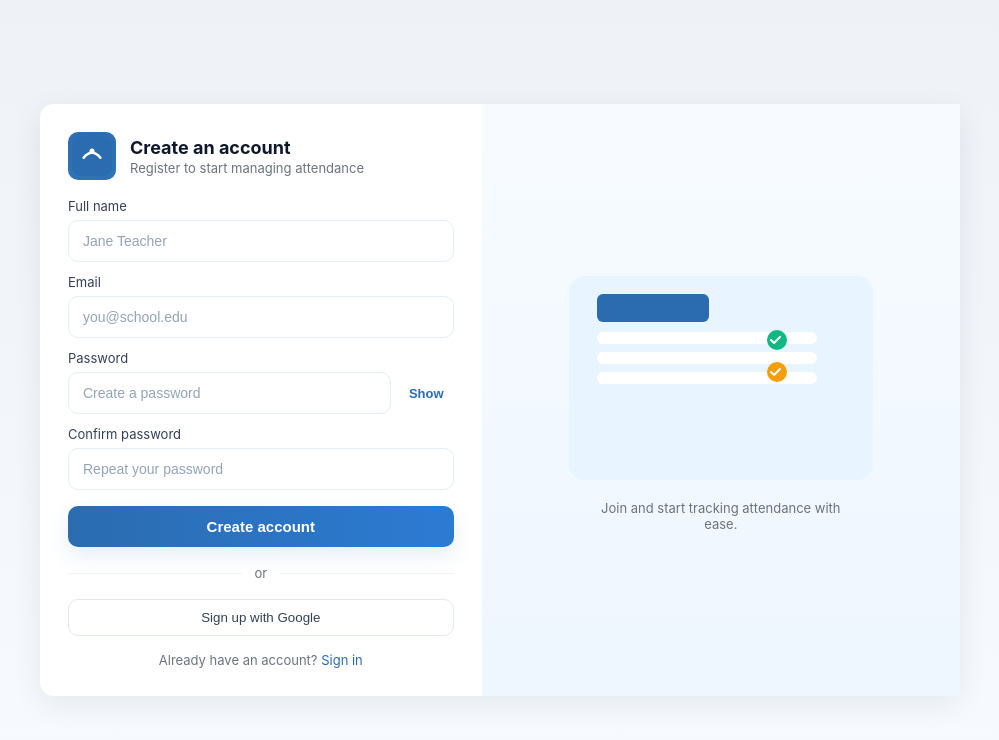
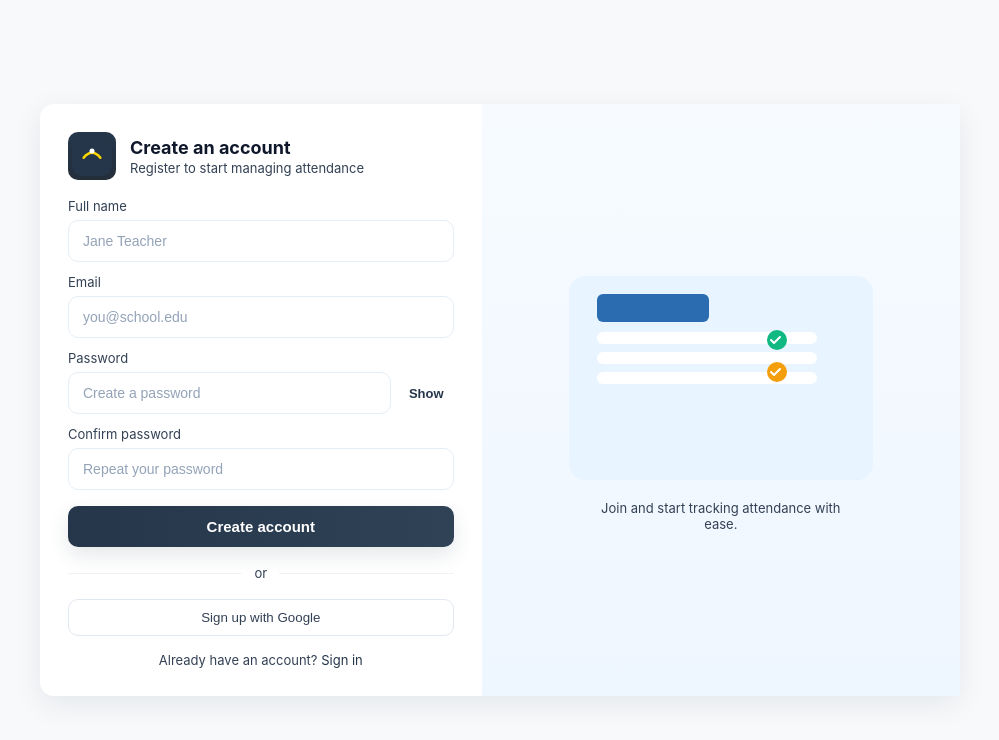
Before and after one commit to tetWantsToCode/TeacherAttendanceCheckerSystem-IT342-G01-Group7, a React (Vite) app in the folder web/tacs-app/: page / in a window 1280 px wide. Shown: the top 740 px of the page, without its empty margins (140-1139 px from the left). Built offline with nearby package versions, Linux system fonts and the light colour scheme.

Commit message:
updated UI in Login/Register to match Oswa color scheme

```diff
--- a/web/tacs-app/src/css/Login.css
+++ b/web/tacs-app/src/css/Login.css
@@ -1,13 +1,13 @@
 .login-page{
-	--bg-1: #f5f7fb;
-	--accent: #2b6cb0;
-	--accent-2: #2c7a7b;
-	--card: #ffffff;
-	--muted: #6b7280;
-	--success: #10b981;
-	font-family: Inter, system-ui, -apple-system, "Segoe UI", Roboto, "Helvetica Neue", Arial;
-	color: #0f172a;
-	background: linear-gradient(180deg, #eef2f7 0%, #f7fbff 100%);
+    --bg-1: #f7f9fb;
+    --accent: #25364a;
+    --accent-2: #ffd700;
+    --card: #ffffff;
+    --muted: #334155;
+    --success: #10b981;
+    font-family: Inter, system-ui, -apple-system, "Segoe UI", Roboto, "Helvetica Neue", Arial;
+    color: #0f172a;
+    background: var(--bg-1);
 }
 
 .login-page *{box-sizing: border-box}
@@ -46,7 +46,7 @@
 .login-card .image-caption{max-width:240px;text-align:center;color:var(--muted);font-size:13px;margin:0}
 
 .brand{display:flex;align-items:center;gap:14px;margin-bottom:18px}
-.logo{width:48px;height:48px;display:flex;align-items:center;justify-content:center;border-radius:10px;background:linear-gradient(180deg,var(--accent),#276fb3);box-shadow:inset 0 -6px 18px rgba(255,255,255,0.05)}
+.logo{width:48px;height:48px;display:flex;align-items:center;justify-content:center;border-radius:10px;background:linear-gradient(180deg,var(--accent),#1f2a36);box-shadow:inset 0 -6px 18px rgba(255,255,255,0.03)}
 .brand-text h1{font-size:18px;margin:0 0 2px 0}
 .muted{color:var(--muted);font-size:13px;margin:0}
 
@@ -55,7 +55,7 @@
 .form-group{position:relative}
 .input{width:100%;padding:12px 14px;border-radius:10px;border:1px solid #e6eef6;background:#fff;font-size:14px;color:#0f172a;outline:none;transition:box-shadow .14s ease,border-color .14s ease}
 .input::placeholder{color:#94a3b8}
-.login-page .input:focus{box-shadow:0 6px 18px rgba(43,108,176,0.12);border-color:var(--accent)}
+.login-page .input:focus{box-shadow:0 6px 18px rgba(37,54,74,0.12);border-color:var(--accent)}
 
 .password-group{display:flex;align-items:center;gap:8px}
 .password-toggle{background:transparent;border:none;color:var(--accent);font-weight:600;cursor:pointer;padding:8px 10px;border-radius:8px;font-size:13px}
@@ -67,7 +67,7 @@
 .forgot{font-size:13px;color:var(--accent);text-decoration:none}
 .forgot:hover{text-decoration:underline}
 
-.btn-primary{margin-top:16px;width:100%;padding:12px 14px;border-radius:10px;border:none;background:linear-gradient(90deg,var(--accent),#2c7bd3);color:white;font-weight:700;cursor:pointer;font-size:15px;box-shadow:0 8px 20px rgba(43,108,176,0.12)}
+.btn-primary{margin-top:16px;width:100%;padding:12px 14px;border-radius:10px;border:none;background:linear-gradient(90deg,var(--accent),#2f4256);color:white;font-weight:700;cursor:pointer;font-size:15px;box-shadow:0 8px 20px rgba(37,54,74,0.12)}
 .btn-primary:active{opacity:0.98}
 .login-page .btn-primary:focus{outline:3px solid rgba(43,108,176,0.12)}
 
--- a/web/tacs-app/src/css/Register.css
+++ b/web/tacs-app/src/css/Register.css
@@ -1,13 +1,13 @@
 .register-page{
-	--bg-1: #f5f7fb;
-	--accent: #2b6cb0;
-	--accent-2: #2c7a7b;
-	--card: #ffffff;
-	--muted: #6b7280;
-	--success: #10b981;
-	font-family: Inter, system-ui, -apple-system, "Segoe UI", Roboto, "Helvetica Neue", Arial;
-	color: #0f172a;
-	background: linear-gradient(180deg, #eef2f7 0%, #f7fbff 100%);
+    --bg-1: #f7f9fb;
+    --accent: #25364a;
+    --accent-2: #ffd700;
+    --card: #ffffff;
+    --muted: #334155;
+    --success: #10b981;
+    font-family: Inter, system-ui, -apple-system, "Segoe UI", Roboto, "Helvetica Neue", Arial;
+    color: #0f172a;
+    background: var(--bg-1);
 }
 
 .register-page *{box-sizing: border-box}
@@ -44,7 +44,7 @@
 .register-card .image-caption{max-width:240px;text-align:center;color:var(--muted);font-size:13px;margin:0}
 
 .brand{display:flex;align-items:center;gap:14px;margin-bottom:18px}
-.logo{width:48px;height:48px;display:flex;align-items:center;justify-content:center;border-radius:10px;background:linear-gradient(180deg,var(--accent),#276fb3);box-shadow:inset 0 -6px 18px rgba(255,255,255,0.05)}
+.logo{width:48px;height:48px;display:flex;align-items:center;justify-content:center;border-radius:10px;background:linear-gradient(180deg,var(--accent),#1f2a36);box-shadow:inset 0 -6px 18px rgba(255,255,255,0.03)}
 .brand-text h1{font-size:18px;margin:0 0 2px 0}
 .muted{color:var(--muted);font-size:13px;margin:0}
 
@@ -53,7 +53,7 @@
 .form-group{position:relative}
 .input{width:100%;padding:12px 14px;border-radius:10px;border:1px solid #e6eef6;background:#fff;font-size:14px;color:#0f172a;outline:none;transition:box-shadow .14s ease,border-color .14s ease}
 .input::placeholder{color:#94a3b8}
-.register-page .input:focus{box-shadow:0 6px 18px rgba(43,108,176,0.12);border-color:var(--accent)}
+.register-page .input:focus{box-shadow:0 6px 18px rgba(37,54,74,0.12);border-color:var(--accent)}
 
 .password-group{display:flex;align-items:center;gap:8px}
 .password-toggle{background:transparent;border:none;color:var(--accent);font-weight:600;cursor:pointer;padding:8px 10px;border-radius:8px;font-size:13px}
@@ -65,7 +65,7 @@
 .forgot{font-size:13px;color:var(--accent);text-decoration:none}
 .forgot:hover{text-decoration:underline}
 
-.btn-primary{margin-top:16px;width:100%;padding:12px 14px;border-radius:10px;border:none;background:linear-gradient(90deg,var(--accent),#2c7bd3);color:white;font-weight:700;cursor:pointer;font-size:15px;box-shadow:0 8px 20px rgba(43,108,176,0.12)}
+.btn-primary{margin-top:16px;width:100%;padding:12px 14px;border-radius:10px;border:none;background:linear-gradient(90deg,var(--accent),#2f4256);color:white;font-weight:700;cursor:pointer;font-size:15px;box-shadow:0 8px 20px rgba(37,54,74,0.12)}
 .btn-primary:active{opacity:0.98}
 .register-page .btn-primary:focus{outline:3px solid rgba(43,108,176,0.12)}
 
--- a/web/tacs-app/src/pages/Login.jsx
+++ b/web/tacs-app/src/pages/Login.jsx
@@ -20,8 +20,8 @@ export default function Login({ onNavigate }) {
 					<div className="brand">
 					<div className="logo" aria-hidden>
 						<svg width="40" height="40" viewBox="0 0 24 24" fill="none" xmlns="http://www.w3.org/2000/svg">
-							<rect width="24" height="24" rx="6" fill="#2B6CB0" />
-							<path d="M7 13c1.5-2 3-3 5-3s3.5 1 5 3" stroke="#fff" strokeWidth="1.5" strokeLinecap="round" strokeLinejoin="round" />
+							<rect width="24" height="24" rx="6" fill="var(--accent)" />
+							<path d="M7 13c1.5-2 3-3 5-3s3.5 1 5 3" stroke="var(--accent-2)" strokeWidth="1.5" strokeLinecap="round" strokeLinejoin="round" />
 							<circle cx="12" cy="9" r="1.5" fill="#fff" />
 						</svg>
 					</div>
--- a/web/tacs-app/src/pages/Register.jsx
+++ b/web/tacs-app/src/pages/Register.jsx
@@ -21,8 +21,8 @@ export default function Register({ onNavigate }) {
                     <div className="brand">
                         <div className="logo" aria-hidden>
                             <svg width="40" height="40" viewBox="0 0 24 24" fill="none" xmlns="http://www.w3.org/2000/svg">
-                                <rect width="24" height="24" rx="6" fill="#2B6CB0" />
-                                <path d="M7 13c1.5-2 3-3 5-3s3.5 1 5 3" stroke="#fff" strokeWidth="1.5" strokeLinecap="round" strokeLinejoin="round" />
+                                <rect width="24" height="24" rx="6" fill="var(--accent)" />
+                                <path d="M7 13c1.5-2 3-3 5-3s3.5 1 5 3" stroke="var(--accent-2)" strokeWidth="1.5" strokeLinecap="round" strokeLinejoin="round" />
                                 <circle cx="12" cy="9" r="1.5" fill="#fff" />
                             </svg>
                         </div>
```
